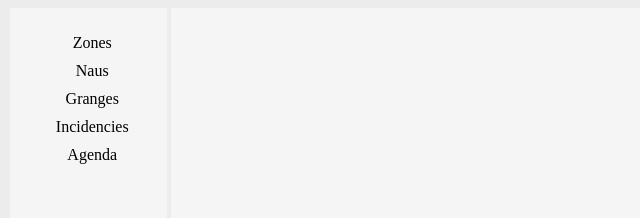
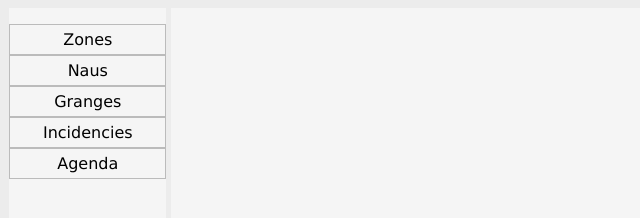
Before and after one commit to mrg20/farm-manager, an Electron app: page index.html in a window 800 px wide. Shown: the whole page, without its empty margins (0-640 px from the left). Drawn offline with Linux system fonts and the light colour scheme.

Commit message:
added font family and repaired padding/margin

```diff
--- a/styles.css
+++ b/styles.css
@@ -1,6 +1,7 @@
 body{
     overflow: hidden;
     background-color: rgb(236, 236, 236);
+    font-family: Verdana, Geneva, Tahoma, sans-serif;
 }
 
 /*Identifiers*/
@@ -28,9 +29,11 @@ body{
 
 #select-view-option{
     list-style-type: none;
-    padding-left: 5%;
+    padding-left: 0%;
 }
 
 .view-option{
-    padding-top:10px;
+    padding-top: 5px;
+    padding-bottom: 5px;
+    border: 1px rgb(187, 187, 187) solid;
 }
```
